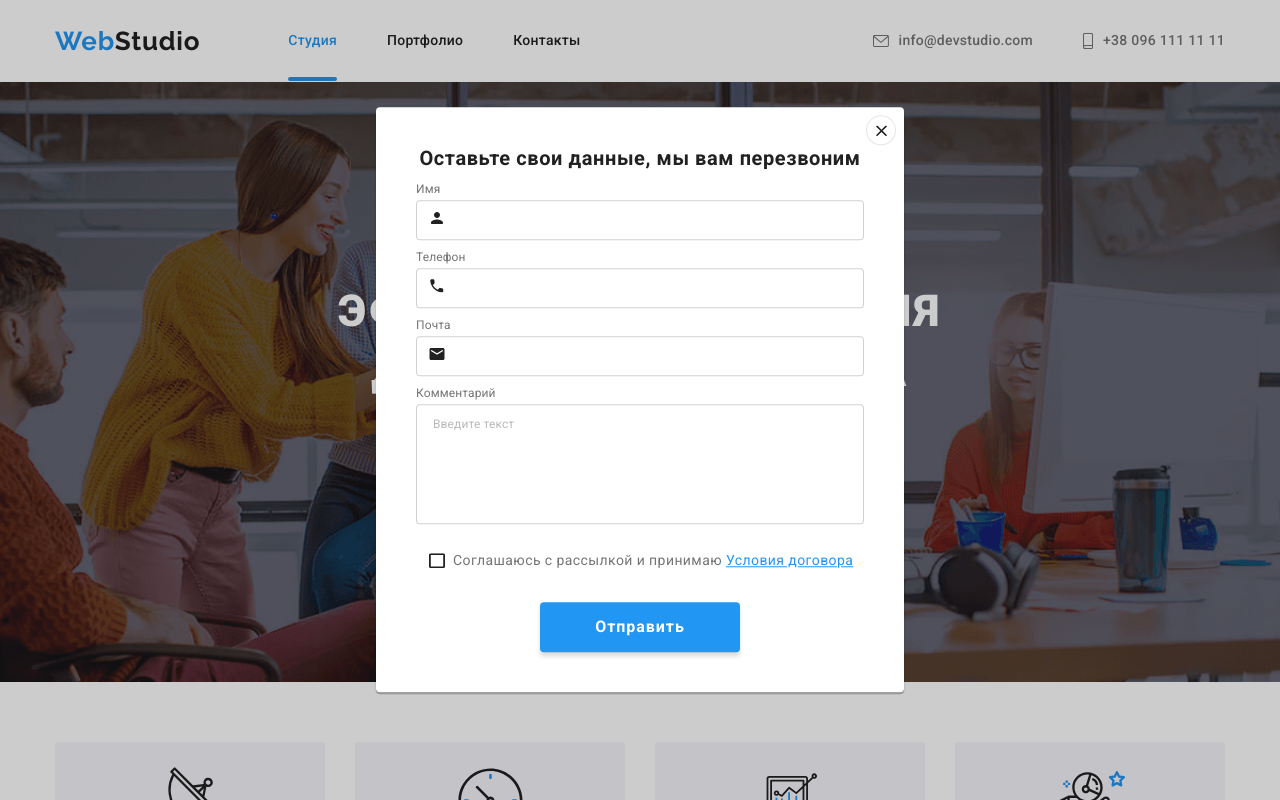
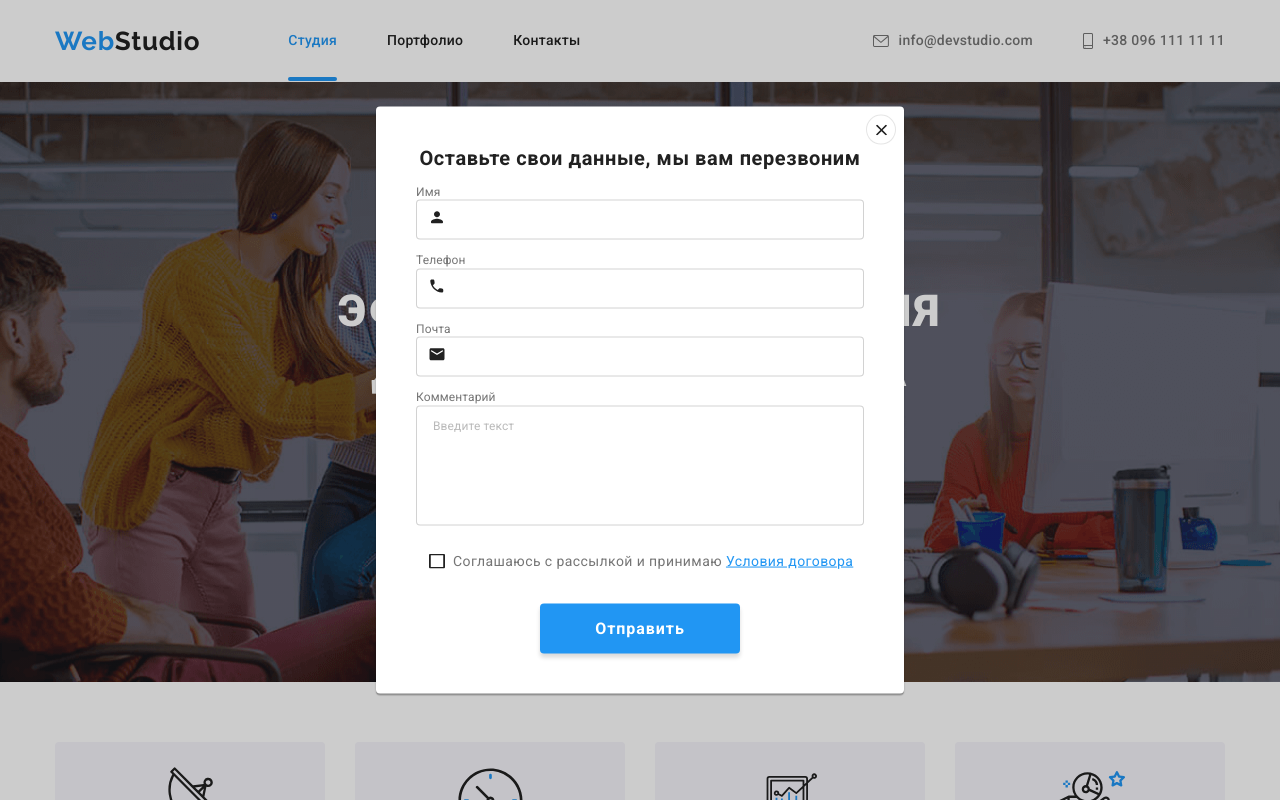
Before and after one commit to dimahalaiskiy/goit-markup-hw-08, a plain HTML site: page index.html in a window 1280 px wide. Both pictures are taken after a click on the button "Заказать услугу". Shown: the top 800 px of the page. Drawn offline with nearby package versions, Linux system fonts and the light colour scheme; files that its build step writes are made by us from their sources.

Commit message:
check and correct the html with validator

```diff
--- a/index.html
+++ b/index.html
@@ -454,7 +454,7 @@
                     </li>
                 </ul>
             </li>
-            <div class="footer__form-position">
+            <ul class="footer__form-position list">
                 <ul class="">
                     <li class="footer__form-paragraph list">
                         <p class="">Подпишитесь на рассылку</p>
@@ -475,7 +475,7 @@
                         </form>
                     </li>
                 </ul>
-            </div>
+            </ul>
         </ul>
         </div>
     </footer>
@@ -489,7 +489,7 @@
             <form class="modal-form">
                 <p class="modal-form__heading">Оставьте свои данные, мы вам перезвоним</p>
                 <label class="modal-form__field">
-                    <p class="modal-form__paragraph">Имя</p>
+                    <span class="modal-form__paragraph">Имя</span>
                     <span class="modal-form__icon-position">
                     <input class="modal-form__input" type="text" name="user-name" required minlength="2" pattern="[a-zA-Zа-яёА-ЯЁ]+" title="Имя должно содержать символы кирилицы или латинского алфавита">
                     <a href="#" class="modal-form__icon-links">
@@ -500,7 +500,7 @@
                     </span>
                 </label>
                 <label class="modal-form__field">
-                    <p class="modal-form__paragraph">Телефон</p>
+                    <span class="modal-form__paragraph">Телефон</span>
                 <span class="modal-form__icon-position">
                     <input class="modal-form__input" type="tel" name="user-tel" required pattern="[0-9]{3}-[0-9]{3}-[0-9]{2}-[0-9]{2}" title="063-000-00-00">
                     <a href="#" class="modal-form__icon-links">
@@ -511,7 +511,7 @@
                 </span>
                 </label>
                 <label class="modal-form__field">
-                    <p class="modal-form__paragraph">Почта</p>
+                    <span class="modal-form__paragraph">Почта</span>
                 <span class="modal-form__icon-position">
                     <input class="modal-form__input" type="email" name="user-mail" required>
                     <a href="#" class="modal-form__icon-links">
@@ -522,7 +522,7 @@
                 </span>
                 </label>
                 <label сlass="modal-form__field">
-                    <p class="modal-form__textarea-heading">Комментарий</p>
+                    <span class="modal-form__textarea-heading">Комментарий</span>
                     <textarea class="modal-form__textarea" name="user-comments" placeholder="Введите текст"></textarea>
                 </label>
                     <input class="modal-form__checkbox-input visually-hidden" type="checkbox" id="modal-checkbox">
```
